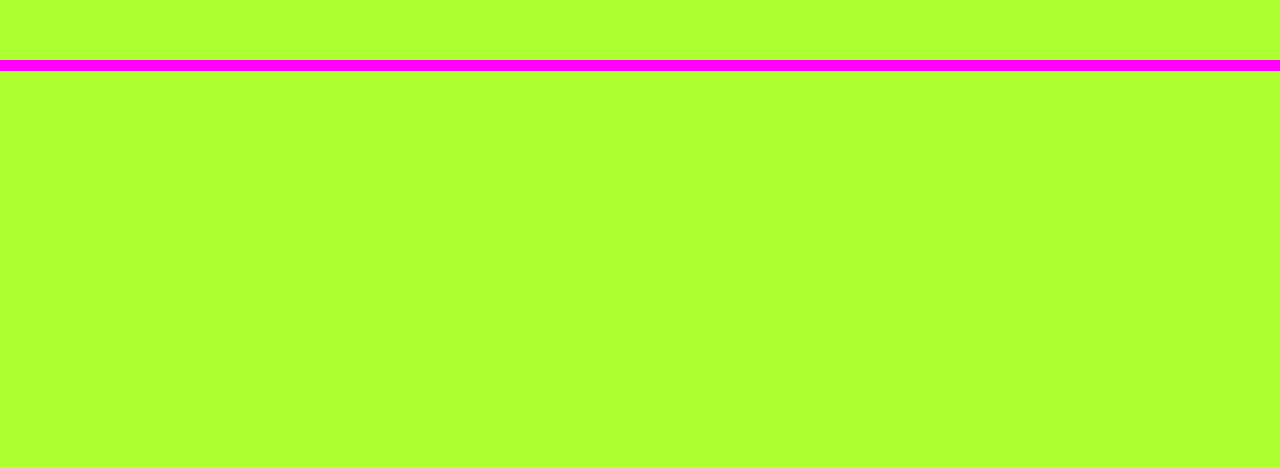
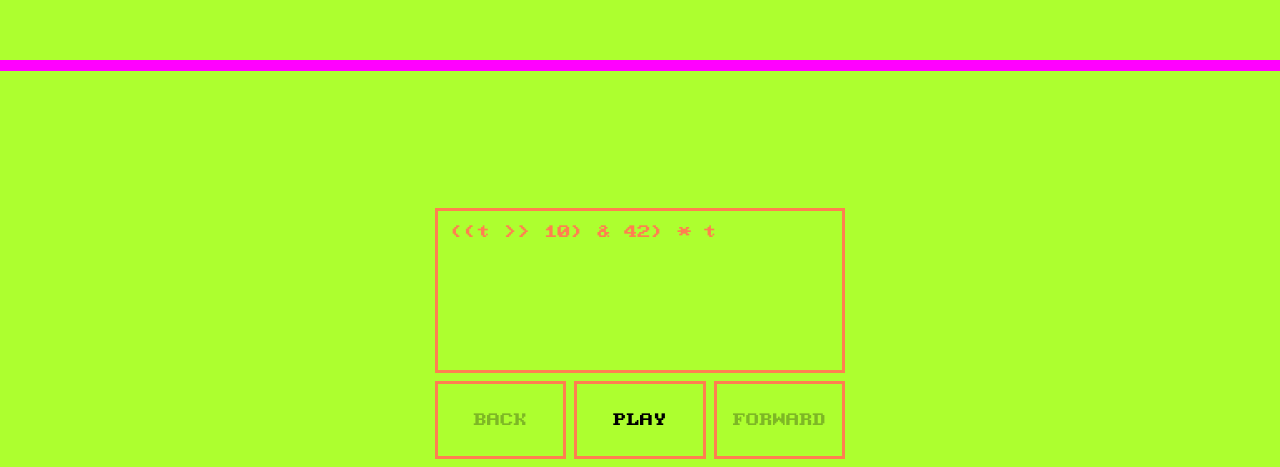
Before and after one commit to dan-f/bbl_vizzy, a plain HTML site: page index.html in a window 1280 px wide. Shown: the part 333-800 px from the top of the page. Drawn offline with Linux system fonts and the light colour scheme.

Commit message:
Prepare controls

```diff
--- a/index.html
+++ b/index.html
@@ -1,17 +1,27 @@
 <!DOCTYPE html>
 <html lang="en">
+  <head>
+    <meta charset="utf-8" />
+    <meta name="viewport" content="width=device-width, initial-scale=1" />
+    <title>BBL_VIZZY</title>
+    <link rel="stylesheet" href="static/style.css" />
+  </head>
 
-<head>
-  <meta charset="utf-8">
-  <meta name="viewport" content="width=device-width, initial-scale=1">
-  <title>BBL_VIZZY</title>
-  <link rel="stylesheet" href="static/style.css">
-</head>
+  <body>
+    <!-- <h1>BBL_VIZZY</h1> -->
+    <div id="page">
+      <div id="app">
+        <textarea id="program-editor">((t >> 10) & 42) * t</textarea>
+        <button id="control-back" disabled class="control-button">back</button>
+        <button id="toggle-play" class="control-button">play</button>
+        <button id="control-forward" disabled class="control-button">
+          forward
+        </button>
+      </div>
+    </div>
 
-<body>
-  <!-- <h1>BBL_VIZZY</h1> -->
-  <script src="static/app.js" type="module"></script>
-  <canvas id="vizzy"></canvas>
-</body>
+    <canvas id="vizzy"></canvas>
 
+    <script src="static/app.js" type="module"></script>
+  </body>
 </html>
--- a/static/app.js
+++ b/static/app.js
@@ -34,13 +34,16 @@ async function main() {
   const byteBeat = new ByteBeat(audioContext, bbNode, gainNode);
   const vizzy = new Vizzy(analyserNode, document.getElementById("vizzy"));
 
+  window.byteBeat = byteBeat;
+  window.vizzy = vizzy;
+
   document.onclick = () => {
     if (audioContext.state === "suspended") {
       audioContext.resume();
     }
   };
 
-  cycleProgs(byteBeat);
+  // cycleProgs(byteBeat);
 }
 
 function cycleProgs(byteBeat) {
--- a/static/style.css
+++ b/static/style.css
@@ -1,6 +1,73 @@
 @font-face {
   font-family: Sigma AF;
   src: url(Web437_Sigma_RM_8x8.woff);
+}
+
+html,
+body {
+  height: 100%;
+  margin: 0;
+
+  --foreground: coral;
+  --focus: rgb(255, 0, 128);
+}
+
+body,
+textarea,
+button {
+  font-family: Sigma AF;
+}
+
+:focus {
+  outline: 0.2em dashed var(--focus);
+}
+
+h1 {
+  /* mix-blend-mode: difference; */
+  color: #2385ec;
+  font-size: 4vw;
+  text-align: center;
+}
+
+#page {
+  height: 100%;
+  display: grid;
+  grid-template-rows: 1fr 1fr 1fr;
+  grid-template-columns: 1fr 1fr 1fr;
+}
+
+#app {
+  padding: 0.5em;
+
+  /* grid item properties */
+  grid-column-start: 2;
+  grid-row-start: 3;
+
+  /* grid container properties */
+  display: grid;
+  gap: 0.5em;
+  grid-template-rows: 1fr 1fr 1fr;
+  grid-template-columns: 1fr 1fr 1fr;
+}
+
+#program-editor {
+  box-sizing: border-box;
+  width: 100%;
+  padding: 1em;
+  resize: none;
+
+  border: 0.25em solid var(--foreground);
+  color: var(--foreground);
+  background-color: transparent;
+
+  grid-column: 1 / 4;
+  grid-row: 1 / 3;
+}
+
+.control-button {
+  border: 0.25em solid var(--foreground);
+  background-color: transparent;
+  text-transform: uppercase;
 }
 
 #vizzy {
@@ -11,10 +78,3 @@
   height: 100vh;
   z-index: -1;
 }
-h1 {
-  /* mix-blend-mode: difference; */
-  color: #2385ec;
-  font-size: 4vw;
-  text-align: center;
-  font-family: Sigma AF;
-}
```
